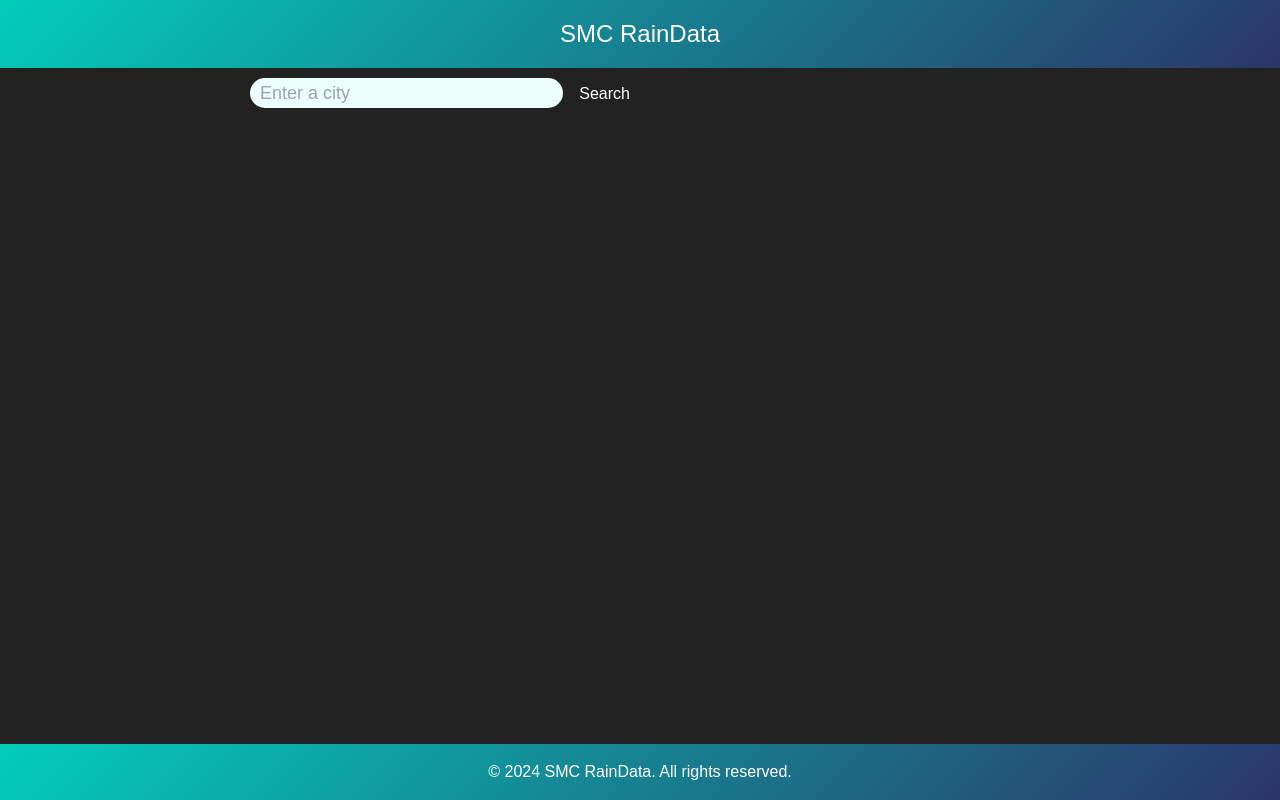
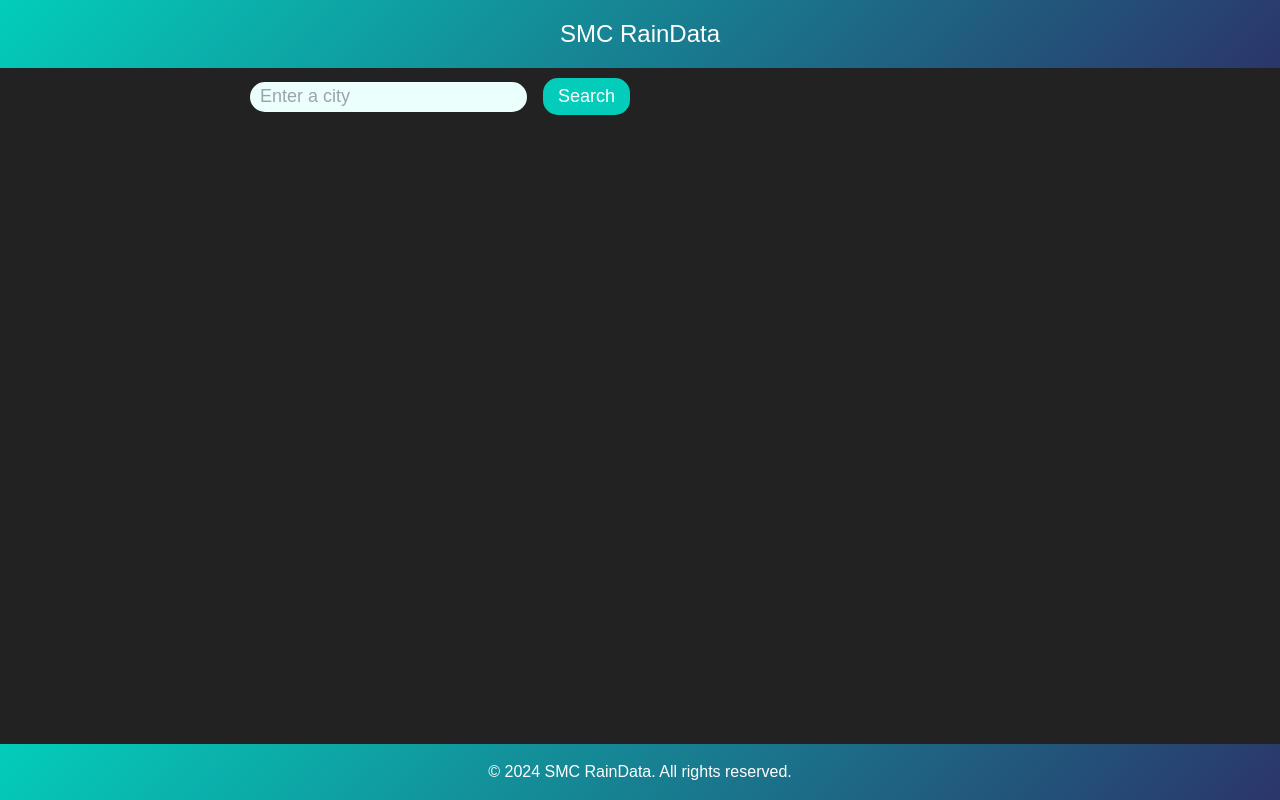
Before and after one commit to chibwesamuel/SMC-RainData, a React (Create React App) app in the folder smc-raindata/: page / in a window 1280 px wide. Built offline with nearby package versions, Linux system fonts and the light colour scheme.

Commit message:
Enhance Dashboard functionality: - Implemented search on Enter key press for city input. - Updated search button styling for improved user experience. - Added professional comments for better code clarity and maintainability.

```diff
--- a/smc-raindata/src/components/Dashboard.css
+++ b/smc-raindata/src/components/Dashboard.css
@@ -176,3 +176,22 @@ body {
   font-size: 14px;
   margin: 5px 0;
 }
+
+.search-button {
+  background-color: #03cdba;
+  color: white;
+  border: none;
+  padding: 5px 15px;
+  border-radius: 15px;
+  cursor: pointer;
+  transition: background-color 0.3s ease;
+  font-size: 18px;
+}
+
+.search-button:hover {
+  background-color: #029f8c;
+}
+
+.search-button:active {
+  background-color: #028b78;
+}
--- a/smc-raindata/src/components/Dashboard.tsx
+++ b/smc-raindata/src/components/Dashboard.tsx
@@ -73,6 +73,16 @@ export const Dashboard = () => {
   };
 
   /**
+   * handleKeyDown triggers the search function when the Enter key is pressed.
+   * @param e - Keyboard event from input field
+   */
+  const handleKeyDown = (e: React.KeyboardEvent<HTMLInputElement>) => {
+    if (e.key === 'Enter') {
+      handleSearch(); // Trigger search on Enter key press
+    }
+  };
+
+  /**
    * getWeatherIcon selects the appropriate weather icon based on the main weather condition.
    * @param condition - Primary weather condition (e.g., 'Clear', 'Clouds')
    * @returns Path to the corresponding icon image
@@ -117,9 +127,10 @@ export const Dashboard = () => {
           type="text"
           value={city}
           onChange={handleCityChange}
+          onKeyDown={handleKeyDown} // Added key down event listener for Enter key
           placeholder="Enter a city"
         />
-        <button onClick={handleSearch}>Search</button>
+        <button onClick={handleSearch} className="search-button">Search</button> {/* Styled button */}
         {loading && <p>Searching...</p>}
       </div>
       {error && <p>{error}</p>}
```
